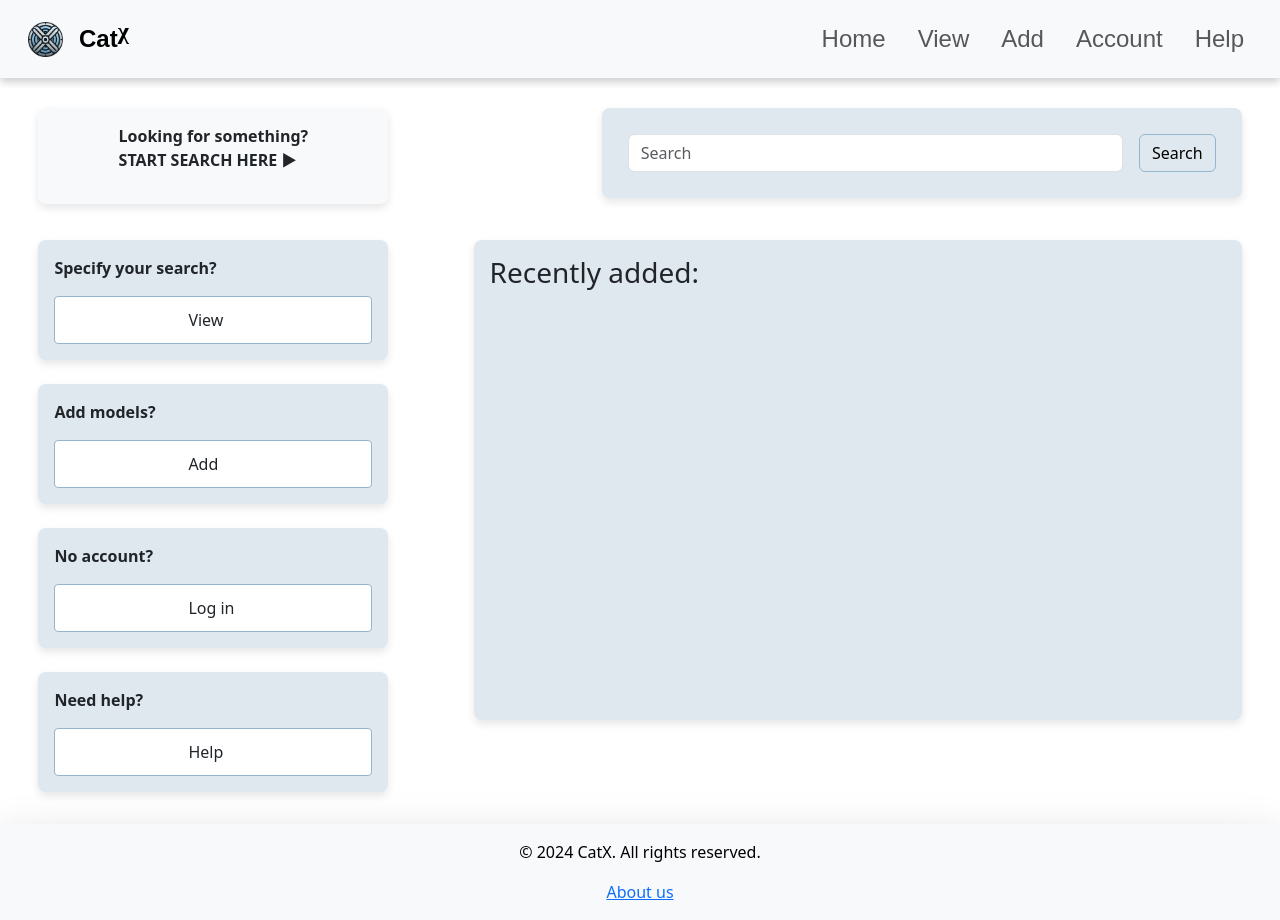
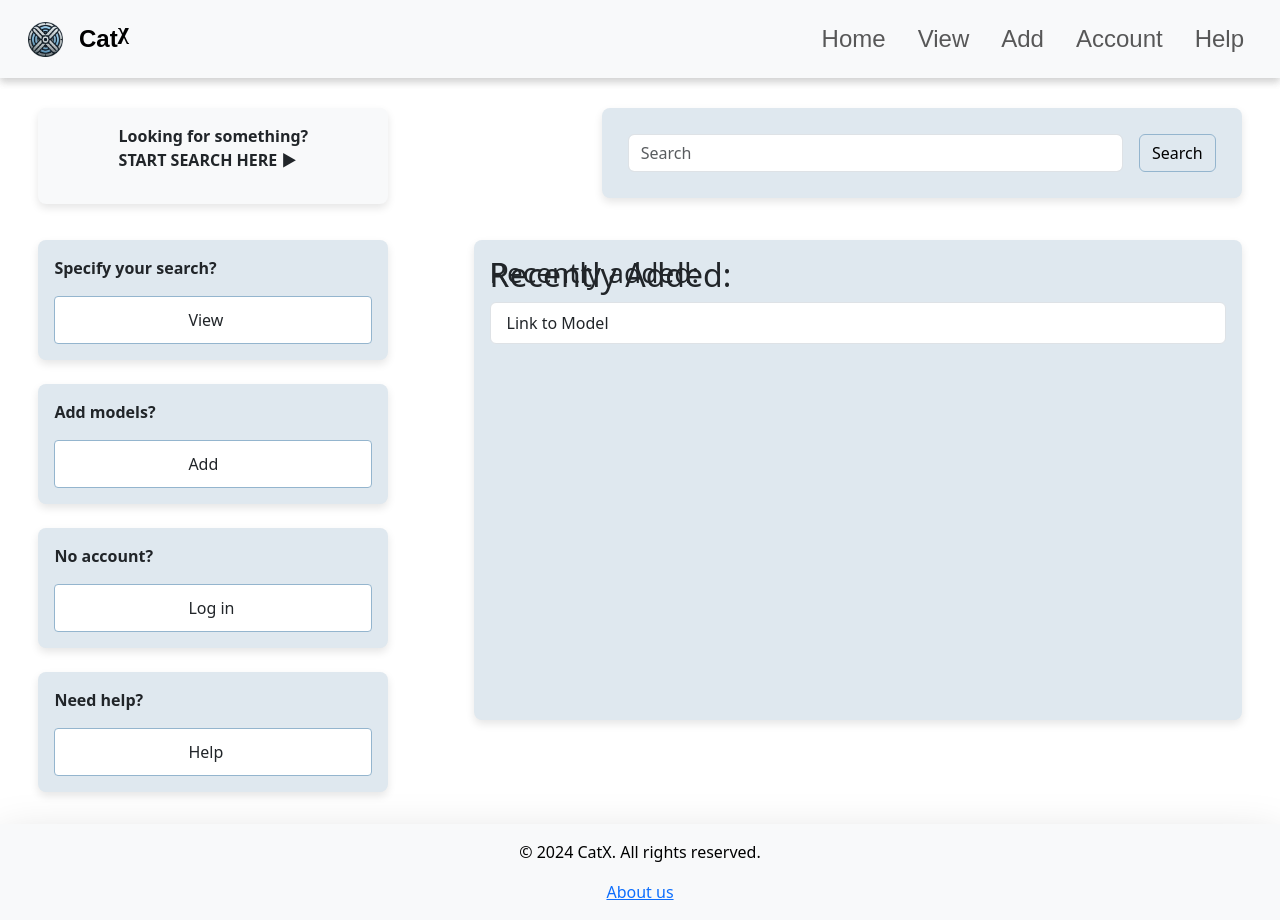
Before and after one commit to awiechma/CatX, a React (Vite) app in the folder react-app-catx/: page / in a window 1280 px wide. Built offline with nearby package versions, Linux system fonts and the light colour scheme.

Commit message:
Fixed some Layout Problems

```diff
--- a/react-app-catx/src/View.css
+++ b/react-app-catx/src/View.css
@@ -92,7 +92,7 @@
 .detail-preview-left-side {
     overflow: auto;
     width: 100%;
-    height: 400px;
+    height: 90%;
     padding: 10px;
     font-size: 14px;
     resize: vertical;
--- a/react-app-catx/src/components/ListGroup.jsx
+++ b/react-app-catx/src/components/ListGroup.jsx
@@ -1,12 +1,15 @@
 import React from "react";
+import "../App.css"
 
 // creates listgroup
 const ListGroup = () => {
     return (
-        <ul className="list-group list-group-flush">
-
-
-        </ul>
+        <div>
+            <h2 className="text-xl font-bold mb-2">Recently Added:</h2>
+            <div class="list-group">
+                <a href="/view" class="list-group-item list-group-item-action">Link to Model</a>
+            </div>
+        </div>
     );
 };
 
```
